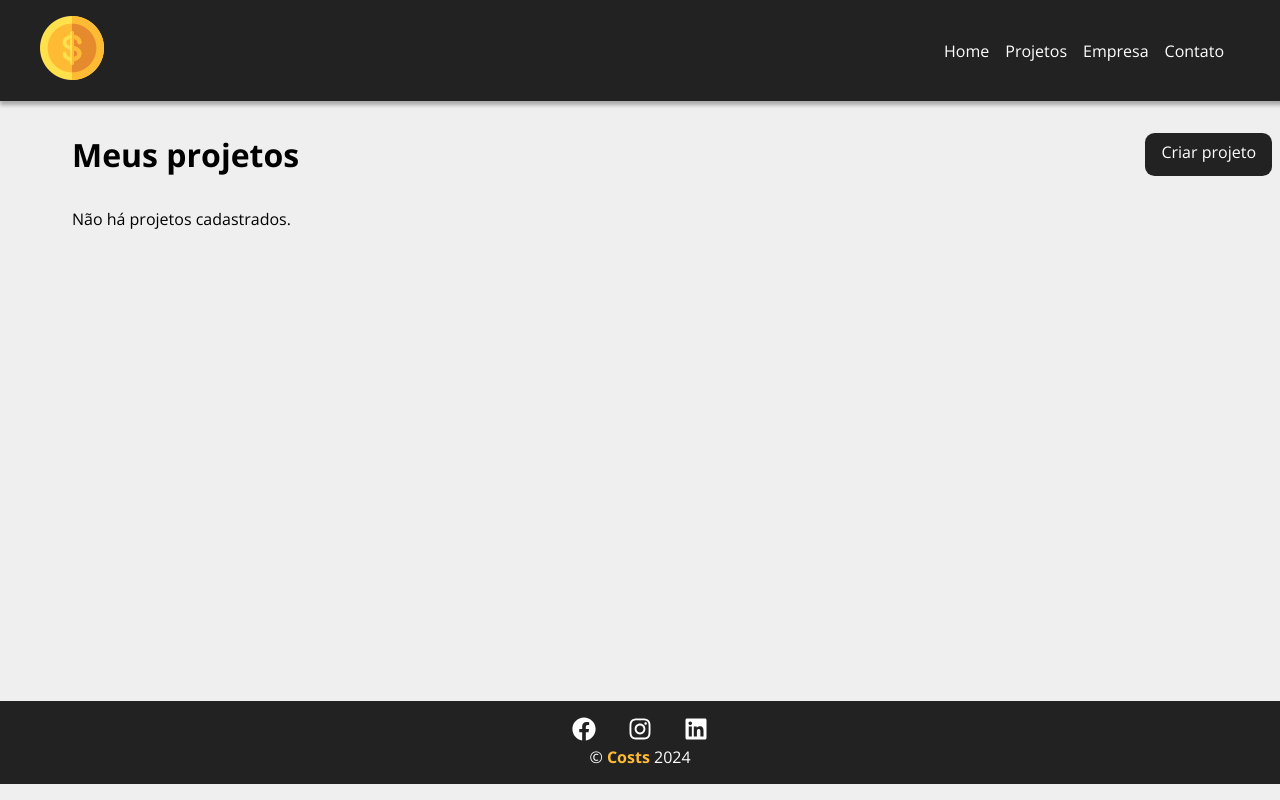
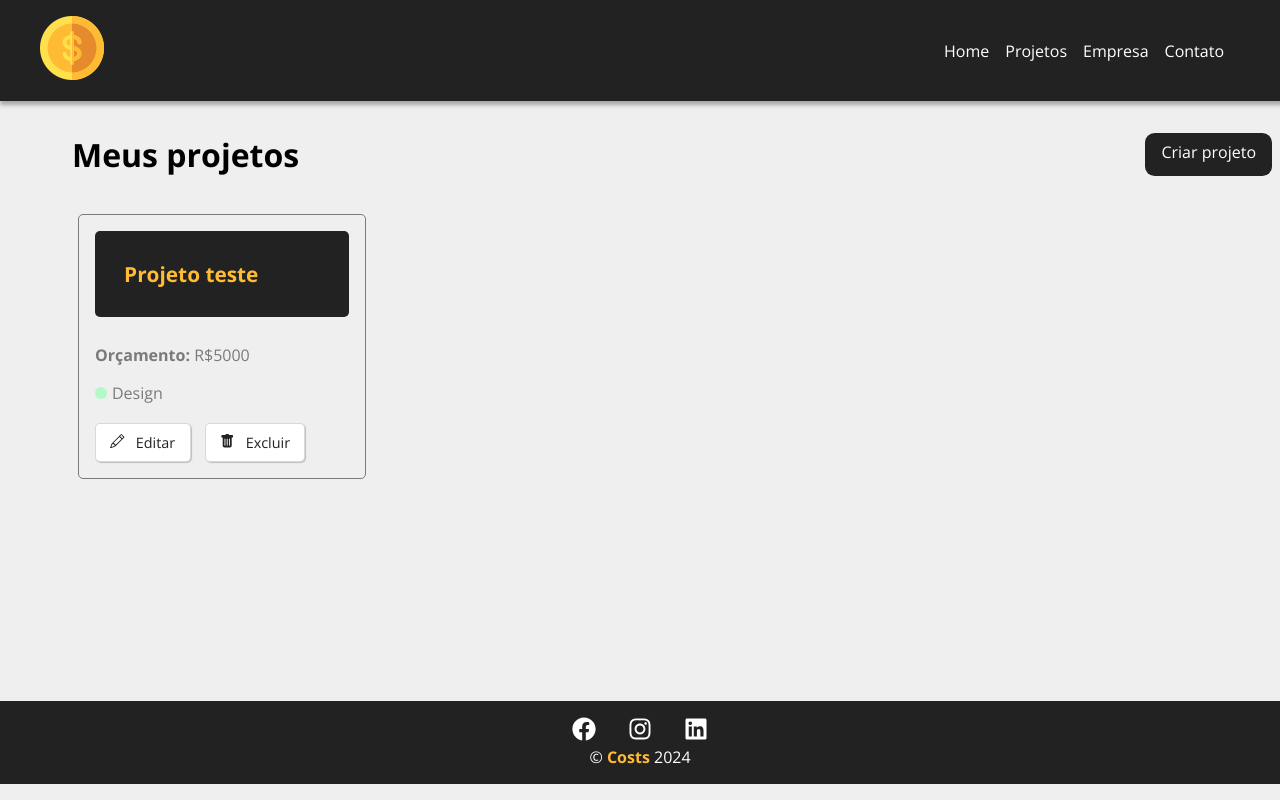
Before and after one commit to TawanDeodato/estudos-na-pratica-react, a React (Create React App) app in the folder costs/: page /projects in a window 1280 px wide. Shown: the top 800 px of the page. Built offline with nearby package versions, Linux system fonts and the light colour scheme; data requests are answered from the project's data file.

Commit message:
Adicionando rota de edição do projeto

```diff
--- a/costs/db.json
+++ b/costs/db.json
@@ -1,5 +1,17 @@
 {
-  "projects": [],
+  "projects": [
+    {
+      "id": "54e5",
+      "name": "Projeto teste",
+      "budget": "5000",
+      "category": {
+        "id": "3",
+        "name": "Design"
+      },
+      "cost": 0,
+      "services": []
+    }
+  ],
   "categories": [
     {
       "id": "1",
--- a/costs/src/App.js
+++ b/costs/src/App.js
@@ -8,6 +8,7 @@
 import NavBar from "./components/layout/NavBar";
 import Footer from "./components/layout/Footer";
 import Projects from "./components/pages/Projects";
+import Project from "./components/pages/Project";
 
 function App() {
   return (
@@ -20,6 +21,7 @@
           <Route path="/contact" element={<Contact />} />
           <Route path="/newproject" element={<NewProject />} />
           <Route path="/projects" element={<Projects />} />
+          <Route path="/project/:id" element={<Project />} />
         </Routes>
       </Container>
       <Footer />
--- /dev/null
+++ b/costs/src/components/pages/Project.js
@@ -0,0 +1,27 @@
+import styles from "./Project.module.css";
+import { useParams } from "react-router-dom";
+import { useState, useEffect } from "react";
+
+function Project() {
+  const { id } = useParams();
+
+  const [project, setProject] = useState([]);
+
+  useEffect(() => {
+    fetch(`http://localhost:5000/projects/${id}`, {
+      method: "GET",
+      headers: {
+        "Content-Type": "application/json",
+      },
+    })
+      .then((resp) => resp.json())
+      .then((data) => {
+        setProject(data);
+      })
+      .catch((err) => console.log(err));
+  }, [id]);
+
+  return <p>Projeto</p>;
+}
+
+export default Project;
--- a/costs/src/components/projects/ProjectForm.js
+++ b/costs/src/components/projects/ProjectForm.js
@@ -50,7 +50,7 @@
         name="name"
         placeholder="Insira o nome do projeto"
         handleOnChange={handleChange}
-        value={project.name ? project.name : ''}
+        value={project.name ? project.name : ""}
       />
       <Input
         type="number"
@@ -58,7 +58,7 @@
         name="budget"
         placeholder="Insira o orçamento total"
         handleOnChange={handleChange}
-        value={project.budget ? project.budget : ''}
+        value={project.budget ? project.budget : ""}
       />
       <Select
         name="category_id"
--- a/costs/src/components/projects/ProjectsCard.js
+++ b/costs/src/components/projects/ProjectsCard.js
@@ -19,7 +19,7 @@
         <span className={`${styles[category.toLowerCase()]}`}></span> {category}
       </p>
       <div className={styles.project_card_actions}>
-        <Link to="/">
+        <Link to={`/project/${id}`}>
           <BsPencil /> Editar
         </Link>
         <button onClick={remove}>
```
Also changed, not shown: costs/src/components/pages/Project.module.css (added).
